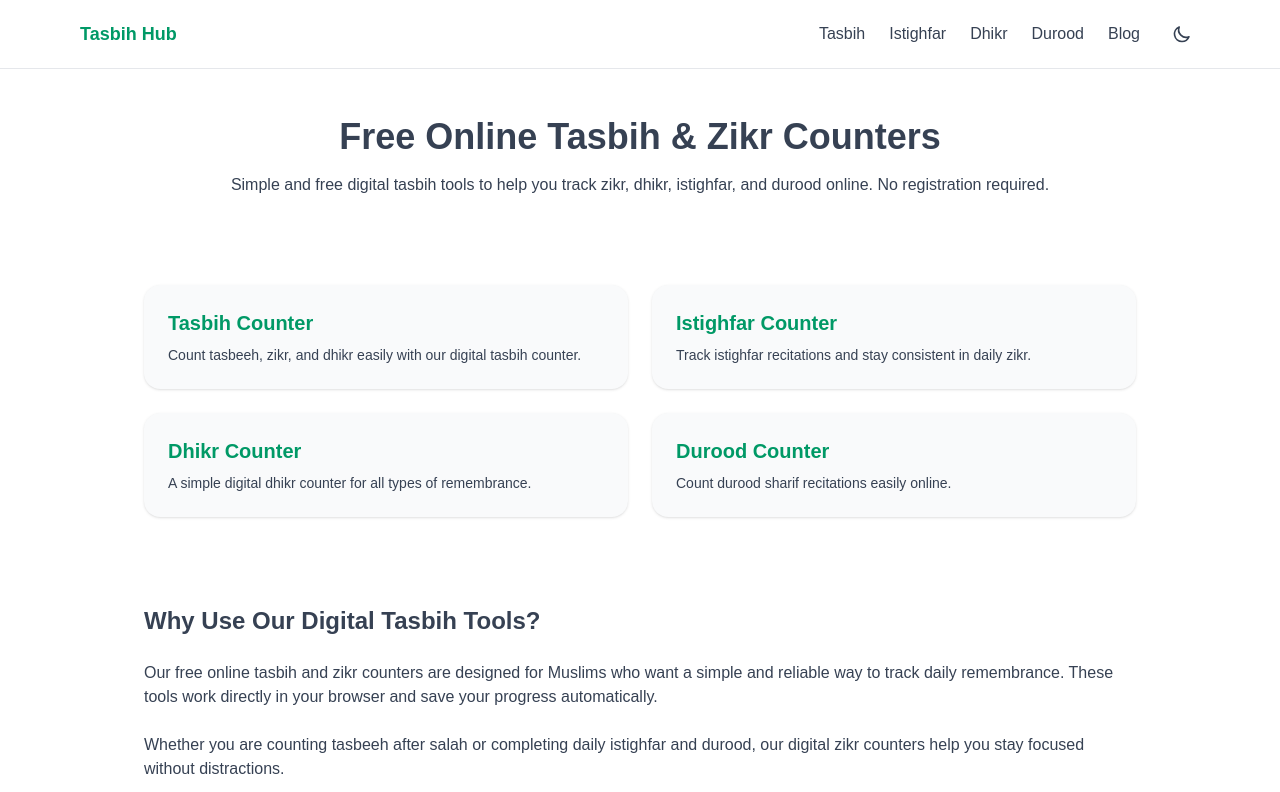
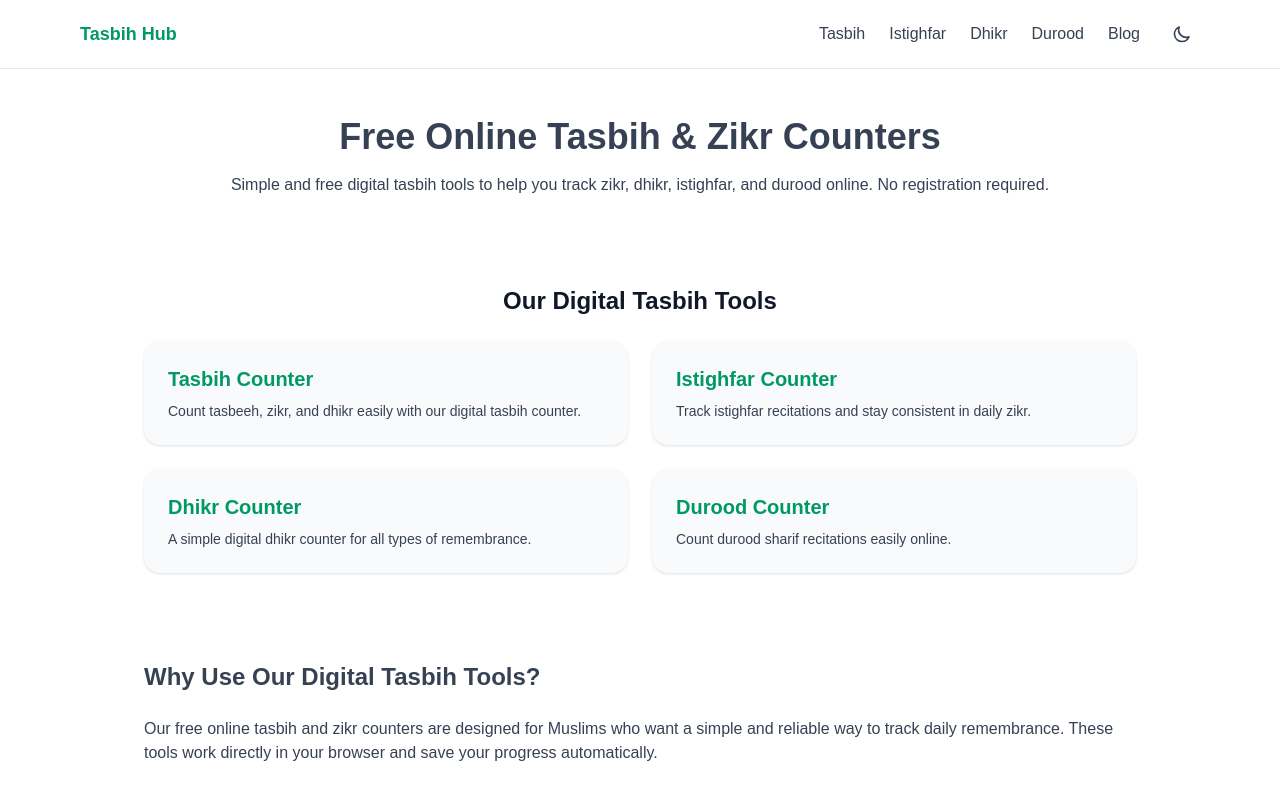
Before and after one commit to s-o-m-i/Read, a Next.js app: page / in a window 1280 px wide. Shown: the top 792 px of the page. Built offline with nearby package versions, Linux system fonts and the light colour scheme; no server answers.

Commit message:
added a google analytics using thirparty nextjs

```diff
--- a/app/layout.tsx
+++ b/app/layout.tsx
@@ -4,7 +4,7 @@ import "./globals.css";
 import Footer from "@/components/Footer";
 import Navbar from "@/components/Navbar";
 import { ThemeProvider } from "@/components/ThemeProvider";
-
+import { GoogleAnalytics } from "@next/third-parties/google";
 const geistSans = Geist({
   variable: "--font-geist-sans",
   subsets: ["latin"],
@@ -34,6 +34,7 @@ export default function RootLayout({
       <body
         className={`${geistSans.variable} ${geistMono.variable} antialiased flex flex-col min-h-screen`}
       >
+        <GoogleAnalytics gaId={process.env.NEXT_PUBLIC_GA_ID || ""} />
         <ThemeProvider>
           <Navbar/>
           <main className="flex-1">
--- a/app/page.tsx
+++ b/app/page.tsx
@@ -21,7 +21,12 @@ export default function HomePage() {
       </section>
 
       {/* TOOLS GRID */}
-      <section className="max-w-5xl mx-auto px-4 py-10 grid grid-cols-1 sm:grid-cols-2 gap-6">
+      <section className="max-w-5xl mx-auto px-4 py-10 space-y-6">
+        <h2 className="text-2xl font-semibold text-gray-900 dark:text-gray-300 text-center">
+          Our Digital Tasbih Tools
+        </h2>
+
+        <div className="grid grid-cols-1 sm:grid-cols-2 gap-6">
           <ToolCard
             title="Tasbih Counter"
             description="Count tasbeeh, zikr, and dhikr easily with our digital tasbih counter."
@@ -45,6 +50,7 @@ export default function HomePage() {
             description="Count durood sharif recitations easily online."
             href="/durood-counter"
           />
+        </div>
       </section>
 
       {/* SEO CONTENT */}
--- a/package.json
+++ b/package.json
@@ -10,6 +10,8 @@
     "postbuild": "next-sitemap"
   },
   "dependencies": {
+    "@analytics/google-analytics": "^1.1.0",
+    "@next/third-parties": "^16.1.1",
     "next": "16.1.1",
     "next-sitemap": "^4.2.3",
     "react": "19.2.3",
```
Also changed, not shown: 1 other file (tests, documents, lock files or other folders). Lines whose indentation alone changed are shown as unchanged.
